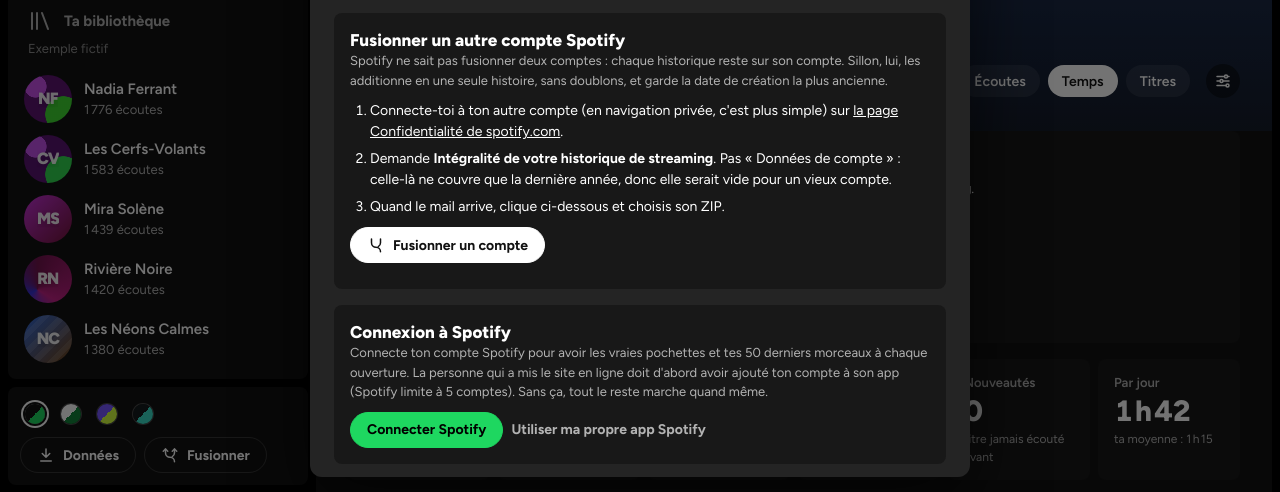
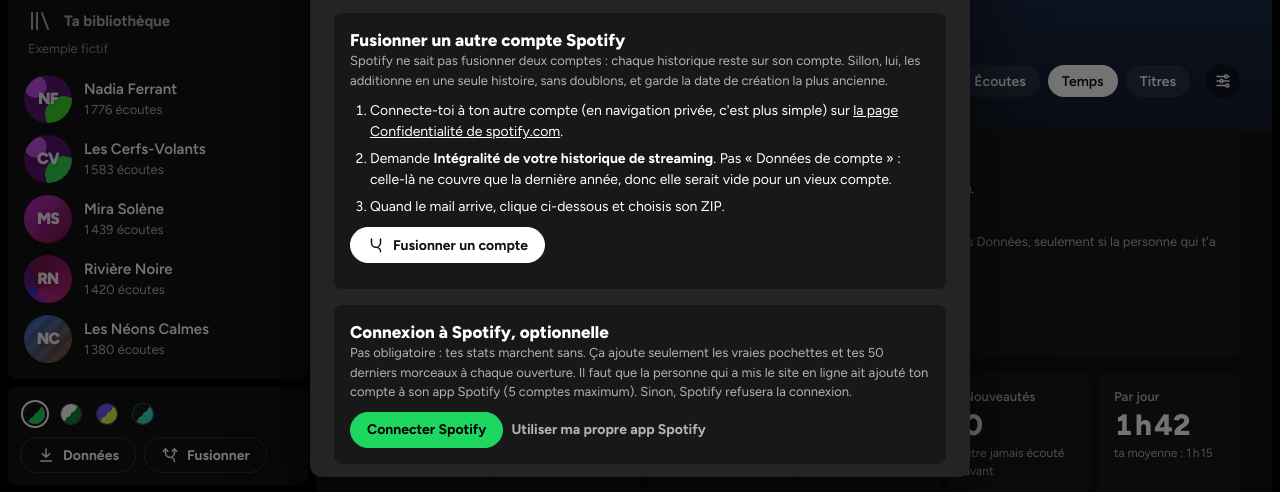
Before and after one commit to K-Virtual/Sillon, a plain HTML site: page index.html in a window 1280 px wide. Both pictures are taken after a click on the button "Données". Shown: the part 307-799 px from the top of the page. Drawn offline with Linux system fonts and the light colour scheme; a web font is replaced by a local one.

Commit message:
Add files via upload

```diff
--- a/index.html
+++ b/index.html
@@ -660,7 +660,8 @@ code.cp{display:inline-block;max-width:100%;padding:4px 8px;border-radius:6px;ba
   </div>
   <div class="demo" id="demoBar" hidden>
     <div><p><b>Bienvenue sur Sillon.</b> Ce que tu vois, c'est un exemple inventé. Pour tes vraies stats :</p>
-      <ol><li>Sur la page Confidentialité de Spotify, demande <b>Intégralité de votre historique de streaming</b>.</li><li>Quand le mail de Spotify arrive (en général quelques jours), dépose le ZIP ici.</li><li id="obSp" hidden>Pour les vraies pochettes, connecte Spotify dans Données.</li></ol>
+      <ol><li>Sur la page Confidentialité de Spotify, demande <b>Intégralité de votre historique de streaming</b>.</li><li>Quand le mail de Spotify arrive (en général quelques jours), dépose le ZIP ici.</li></ol>
+      <p class="note" id="obSp" hidden>C'est tout : pas de compte à créer. En option, les vraies pochettes s'activent en connectant Spotify dans Données, seulement si la personne qui t'a partagé le site t'a ajouté à son app Spotify.</p>
       <p class="note">Tes données restent à toi : personne d'autre ne les voit, même pas la personne qui t'a partagé le site.</p></div>
     <div class="row2"><a class="btn" href="https://www.spotify.com/account/privacy/" target="_blank" rel="noopener">Demander mon historique</a><button class="btn pri" data-act="data">Importer mon ZIP</button></div>
   </div>
@@ -846,7 +847,7 @@ code.cp{display:inline-block;max-width:100%;padding:4px 8px;border-radius:6px;ba
     <button class="btn lite" id="pickMerge"><svg class="ic" viewBox="0 0 24 24"><path d="M6 4v5a6 6 0 0 0 6 6h0a6 6 0 0 1 6 6"/><path d="M18 4v5a6 6 0 0 1-3 5.2"/></svg>Fusionner un compte</button>
     <ul class="srcs" id="srcList"></ul>
   </div>
-  <div class="mergeb" id="spBox" hidden><h3>Connexion à Spotify</h3><div id="spBody"></div></div>
+  <div class="mergeb" id="spBox" hidden><h3>Connexion à Spotify, optionnelle</h3><div id="spBody"></div></div>
   <details class="how" id="how">
     <summary>Récupérer ton historique complet</summary>
     <ol>
@@ -3133,7 +3134,7 @@ function renderSpBox() {
   if (!SPA.cid || SPA.editing) {
     b.innerHTML = `<p class="note">Pour utiliser ta propre app Spotify : crée-la sur le <a href="https://developer.spotify.com/dashboard" target="_blank" rel="noopener">tableau de bord développeur Spotify</a> (Spotify demande un compte Premium pour ça), coche « Web API » et mets cette adresse de redirection :</p><p><code class="cp">${red}</code></p><div class="sprow"><input class="field" id="spCid" placeholder="Client ID de ton app" autocomplete="off" spellcheck="false" aria-label="Client ID de ton app Spotify"><button class="btn pri" id="spSave">Enregistrer</button>${cfg || SPA.cid ? '<button class="more" id="spCancel">Annuler</button>' : ''}</div>`;
   } else if (!SPA.ok()) {
-    b.innerHTML = (SPA.fromCfg ? `<p class="note">Connecte ton compte Spotify pour avoir les vraies pochettes et tes 50 derniers morceaux à chaque ouverture. La personne qui a mis le site en ligne doit d'abord avoir ajouté ton compte à son app (Spotify limite à 5 comptes). Sans ça, tout le reste marche quand même.</p>` : `<p class="note">Client ID enregistré. L'adresse de redirection déclarée dans ton app doit être exactement : <code class="cp">${red}</code></p>`) +
+    b.innerHTML = (SPA.fromCfg ? `<p class="note">Pas obligatoire : tes stats marchent sans. Ça ajoute seulement les vraies pochettes et tes 50 derniers morceaux à chaque ouverture. Il faut que la personne qui a mis le site en ligne ait ajouté ton compte à son app Spotify (5 comptes maximum). Sinon, Spotify refusera la connexion.</p>` : `<p class="note">Client ID enregistré. L'adresse de redirection déclarée dans ton app doit être exactement : <code class="cp">${red}</code></p>`) +
       `<div class="sprow"><button class="btn pri" id="spLogin">Connecter Spotify</button><button class="more" id="spReset">${SPA.fromCfg ? 'Utiliser ma propre app Spotify' : 'Changer de Client ID'}</button></div>`;
   } else if (SPA.denied) {
     b.innerHTML = `<p class="note"><b>Spotify refuse ton compte sur cette app.</b> Demande à la personne qui a mis le site en ligne de t'ajouter dans son app Spotify (onglet User Management, avec le nom et l'adresse mail de ton compte Spotify). Spotify limite à 5 comptes par app. En attendant, tout marche sauf les pochettes et les derniers morceaux.</p><div class="sprow"><button class="btn" id="spSync">Réessayer</button><button class="btn" id="spOut">Déconnecter</button></div>`;
```
